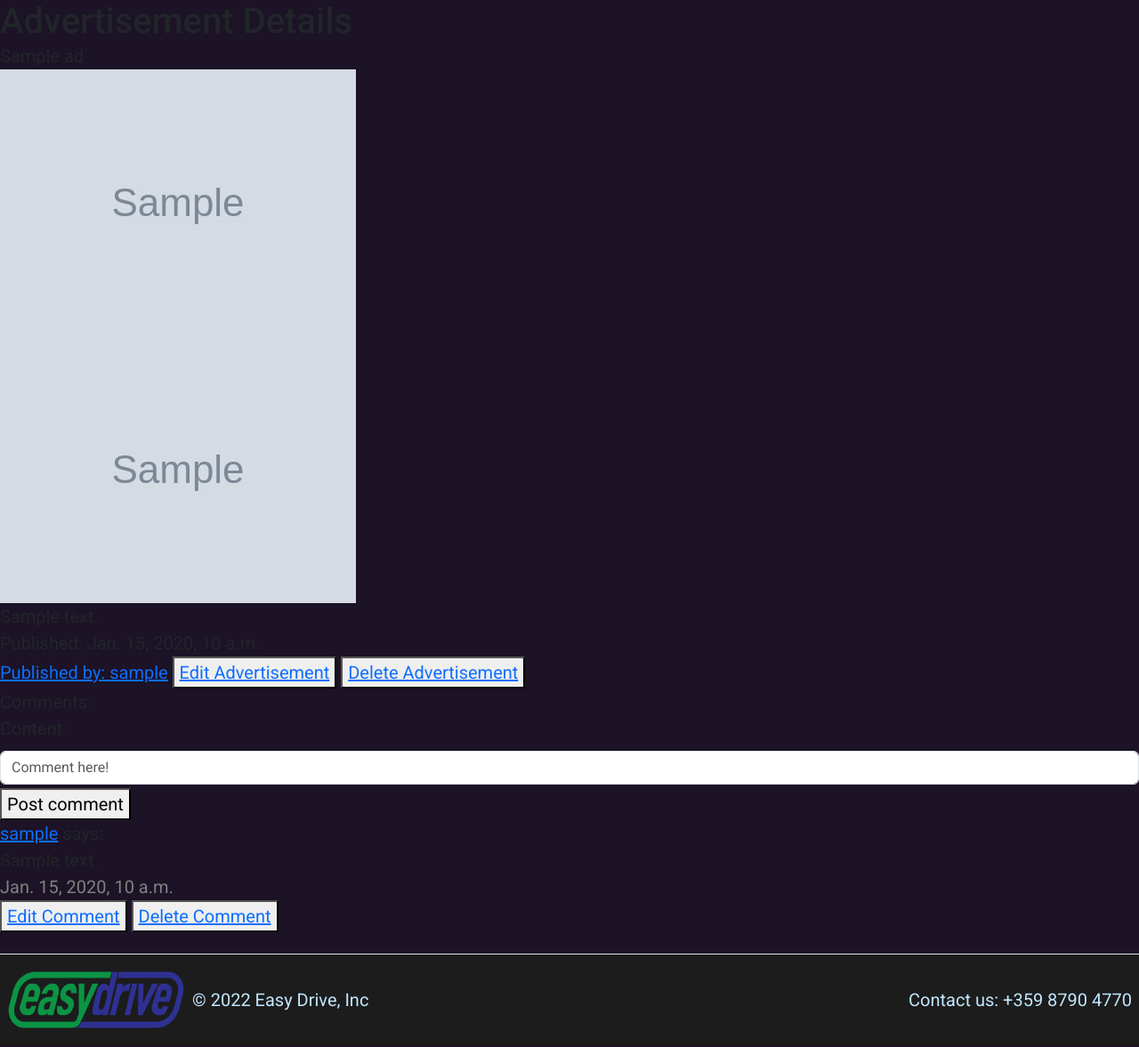
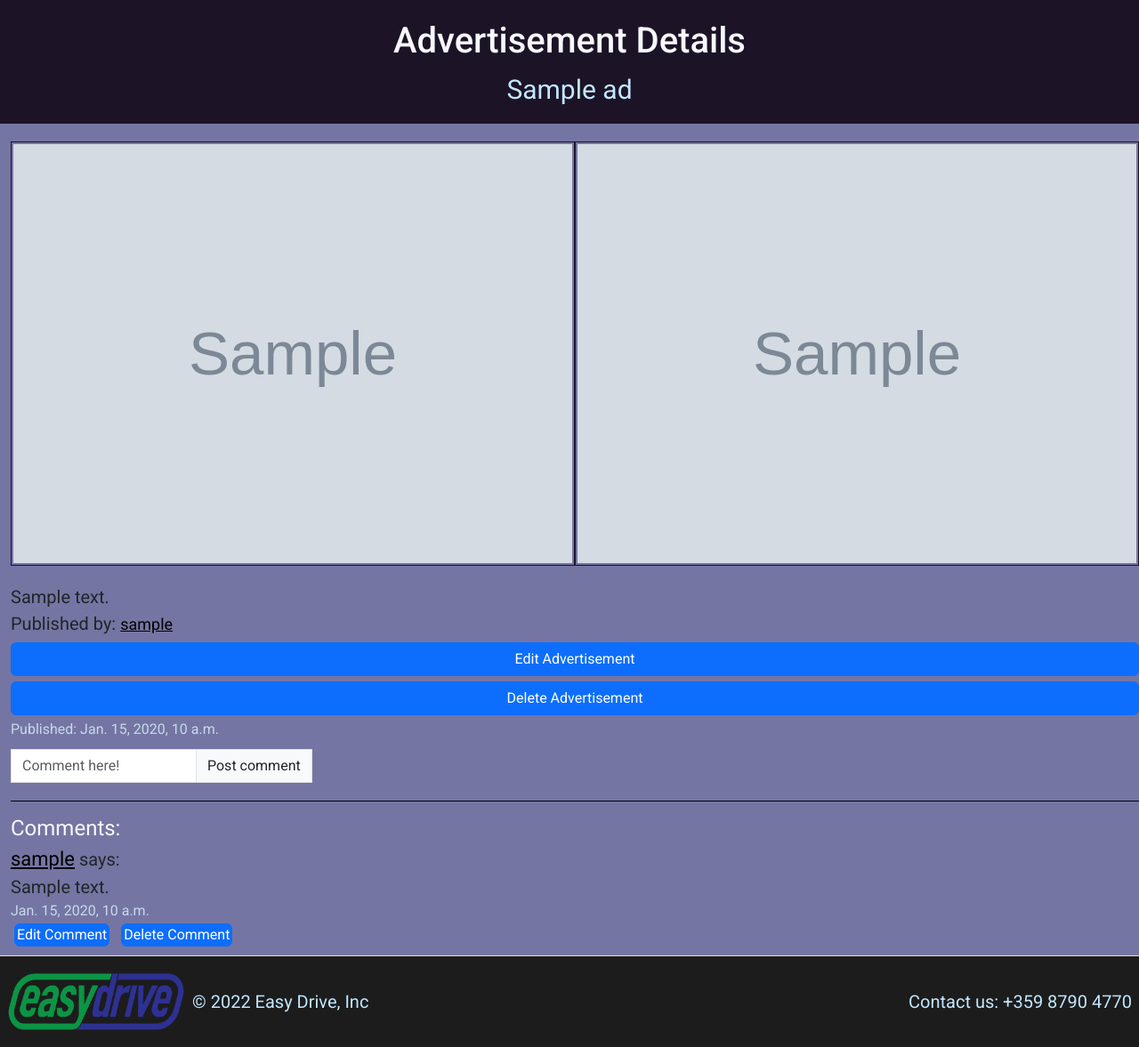
Before and after one commit to g-fudulov/final_exam, a Django app: page /advertisement/details/1/ in a window 1280 px wide. Shown: the part 187-1364 px from the top of the page at 89% size. Before the commit the page ends 1343 px from the top, so only its background shows below. Run offline with Django 4.2, Linux system fonts and the light colour scheme; a user stored in the database is signed in; tables that the repository leaves empty hold one stand-in row (values such as "Sample post"); grey boxes marked "Sample" are stand-in pictures.

Commit message:
Ad details css finished

```diff
--- a/static/css/general.css
+++ b/static/css/general.css
@@ -4,6 +4,10 @@ div.my.custom-container{
         flex-wrap: wrap;
         flex-direction: row;
         gap: 26px 56px;
+}
+
+div.my.custom.card{
+        width: 380px!important;
 }
 
 div.my.custom{
@@ -39,6 +43,7 @@ div.my.custom{
        color: black;
         font-size: 18px;
         transition: 0.35s ease;
+        text-decoration: underline;
 }
 
 .my.link.username:hover{
@@ -106,8 +111,71 @@ div .my.comment-section{
 #comment-input{
         margin-bottom: 4px;
         margin-top: 10px;
+        max-width: 250px;
+        border-radius: 0;
+}
+
+#inputGroup-sizing-sm{
+        margin-bottom: 4px;
+        margin-top: 10px;
+        border-radius: 0;
 }
 
 div.input-group label{
         display: none;
 }
+
+div.my.wrapper.details{
+        background: #7575a3;
+        padding-left: 12px;
+}
+
+h1.my.ad-details{
+        color: ghostwhite;
+}
+
+div.my.ad-heading{
+        display: flex;
+        align-items: center;
+        justify-content: center;
+        margin-top: 22px;
+        margin-bottom: 16px;
+        flex-direction: column;
+}
+
+form > p > label{
+        display: none;
+}
+
+div.my.wrapper{
+        display: flex;
+}
+
+div.my.img.wrapper{
+        display: flex;
+        align-items: flex-start;
+        justify-content: space-evenly;
+}
+
+div.my.img-wrapper{
+        width: 650px;
+        margin-top: 20px;
+        margin-bottom: 20px;
+        border: 1px solid #1c1326;
+        padding: 2px;
+}
+
+div.my.img-wrapper > img{
+        width: 100%;
+        height: 100%;
+}
+
+div.my.wrapper.details{
+        flex-direction: column;
+        margin-bottom: -24px;
+        padding-bottom: 8px;
+}
+
+a.my.details.btn{
+        margin-top: 6px;
+}
--- a/templates/ad/details.html
+++ b/templates/ad/details.html
@@ -1,48 +1,63 @@
 {% extends 'base.html' %}
 {% block page_content %}
-    <h1>Advertisement Details</h1>
-    <div class="wrapper">
-        <p>{{ object.title }}</p>
+    <div class="my ad-heading">
+    <h1 class="my ad-details">Advertisement Details</h1>
+    <p style="color: #c2e7ff; font-size: 30px; margin-top: 8px;">{{ object.title }}</p>
+    </div>
+
+    <div class="my wrapper details">
+        <div class="my img wrapper">
+            <div class="my img-wrapper">
                 <img src="{{ object.cover_photo }}" alt="{{ object.title }} 1">
+            </div>
+            <div class="my img-wrapper">
                 <img src="{{ object.additional_photo }}" alt="{{ object.title }} 2">
+            </div>
+        </div>
         <p>{{ object.description }}</p>
-        <p>Published: {{ object.published }}</p>
-        <a href="{% url 'details_profile' author_profile.pk %}">Published by: {{ author_user }}</a>
-        <button>
+        <p>Published by: <a href="{% url 'details_profile' author_profile.pk %}" class="my link username">{{ author_user }}</a></p>
             {% if request.user.pk is author_user.pk %}
-                <a href="{% url 'edit_ad' object.pk %}">Edit Advertisement</a>
+                <a href="{% url 'edit_ad' object.pk %}" class="my details btn btn-primary">Edit Advertisement</a>
             {% else %}
-                <a href="#">Contact Owner</a>
+                {% if author_profile.phone_number %}
+                    <p>Owner's phone number: {{ author_profile.phone_number }}</p>
+                {% else %}
+                    <p>Owner's phone number: no information</p>
                 {% endif %}
-        </button>
+            {% endif %}
         {% if request.user.pk is author_user.pk %}
-            <button>
-                <a href="{% url 'delete_ad' object.pk %}">Delete Advertisement</a>
-            </button>
+                <a href="{% url 'delete_ad' object.pk %}" class="my details btn btn-primary">Delete Advertisement</a>
         {% endif %}
-        <p>Comments:</p>
+    <p style="color: #c6d9ec; font-size: 16px; margin-top: 4px">Published: {{ object.published }}</p>
+
         {% if not request.user.is_anonymous %}
             <form method="post" action="{% url 'create_comment' ad.pk %}">
             {% csrf_token %}
+            <div class="input-group input-group-sm mb-3">
             {{ comment_form.as_p }}
-                <button type="submit">
+                <div class="input-group-append">
+                    <button type="submit" class="input-group-text" id="inputGroup-sizing-sm">
                         Post comment
                     </button>
+                </div>
+            </div>
+            </form>
         {% endif %}
+        <div style="border-top: 1px solid black">
+            <p style="color: ghostwhite; font-size: 24px; margin-top: 12px;">Comments:</p>
             {% for comment in ad.comment_set.all %}
-            <p><a href="{% url 'details_profile' comment.owner.pk %}">{{ comment.owner.user }}</a> says:</p>
-            <p>{{ comment.content }}</p>
-            <p style="color: gray">{{ comment.published }}</p>
+                    <p><a href="{% url 'details_profile' comment.owner.pk %}" class="my link username" style="font-size: 22px">{{ comment.owner.user }}</a> says:</p>
+                    <p style="color: #212529">{{ comment.content }}</p>
+                    <p style="color: #c6d9ec; font-size: 16px;">{{ comment.published }}</p>
                 {% if comment.owner.user.pk is request.user.pk %}
-                <button>
-                    <a href="{% url 'edit_comment' comment.pk %}">Edit Comment</a>
-                </button>
-                <button>
-                    <a href="{% url 'delete_comment' comment.pk %}">Delete Comment</a>
-                </button>
+                    <div style="margin-bottom: -6px">
+                        <a href="{% url 'edit_comment' comment.pk %}" class="comment-btn btn btn-primary" style="margin-bottom: 8px">Edit Comment</a>
+                        <a href="{% url 'delete_comment' comment.pk %}" class="comment-btn btn btn-primary" style="margin-bottom: 8px">Delete Comment</a>
+                    </div>
                 {% endif %}
             {% empty %}
                 <p>This post does not have any comments!</p>
             {% endfor %}
         </div>
+    </div>
 {% endblock %}
--- a/templates/homepage.html
+++ b/templates/homepage.html
@@ -19,7 +19,7 @@
                                 <div class="card-body">
                                     <h5 class="card-title">{{ ad.title }}</h5>
                                     <p class="card-text" style="font-size: 18px">Description: {{ ad.description }}</p>
-                                        <a class="btn btn-primary" href="{% url 'details_ad' ad.pk %}">See More</a>
+                                    <a class="btn btn-primary" style="margin-bottom: 4px; margin-top: 6px;" href="{% url 'details_ad' ad.pk %}">See More</a>
                                     {% if not request.user.is_anonymous %}
                                     <form method="post" action="{% url 'create_comment' ad.pk %}">
                                         {% csrf_token %}
```
Lines whose indentation alone changed are shown as unchanged.
